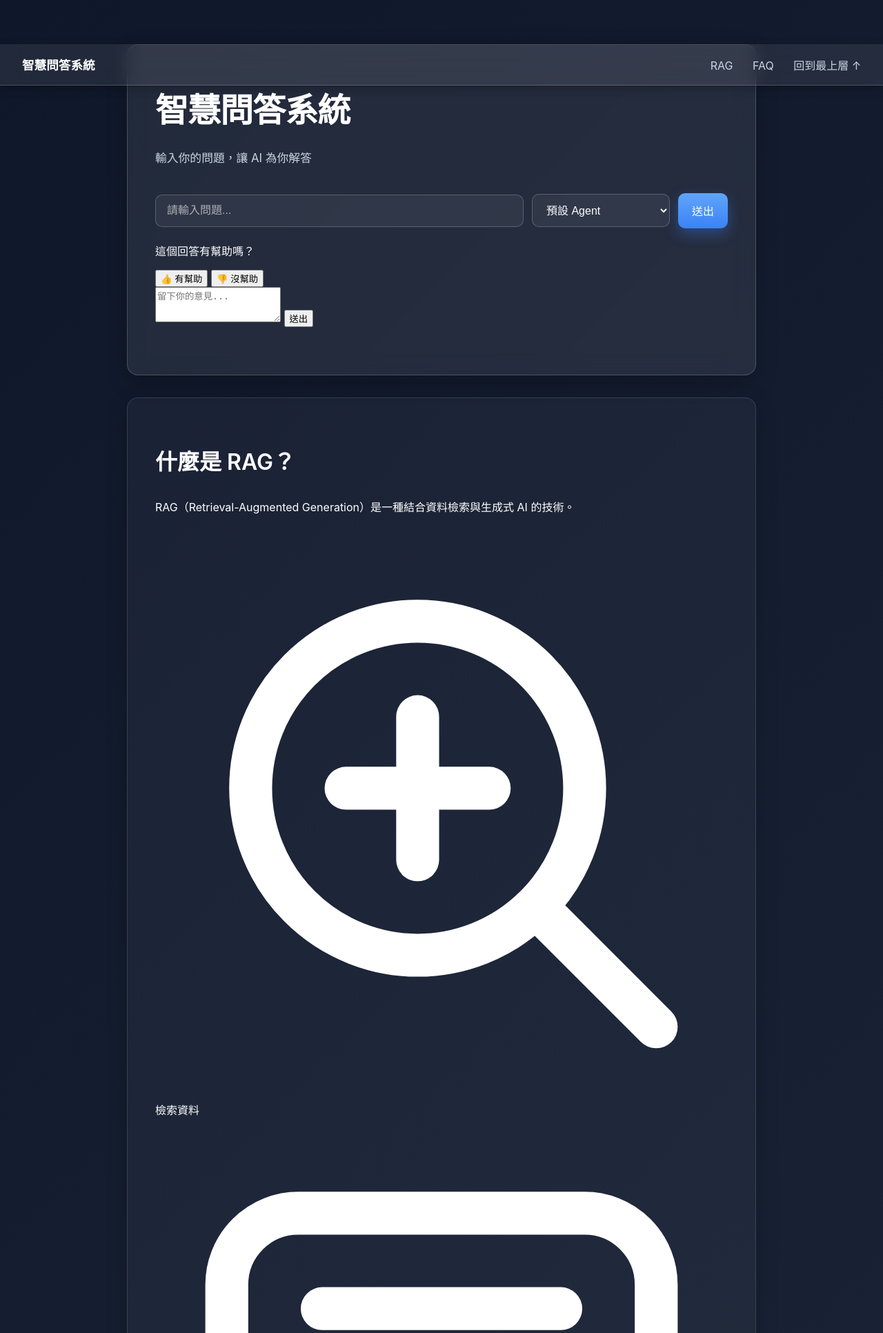
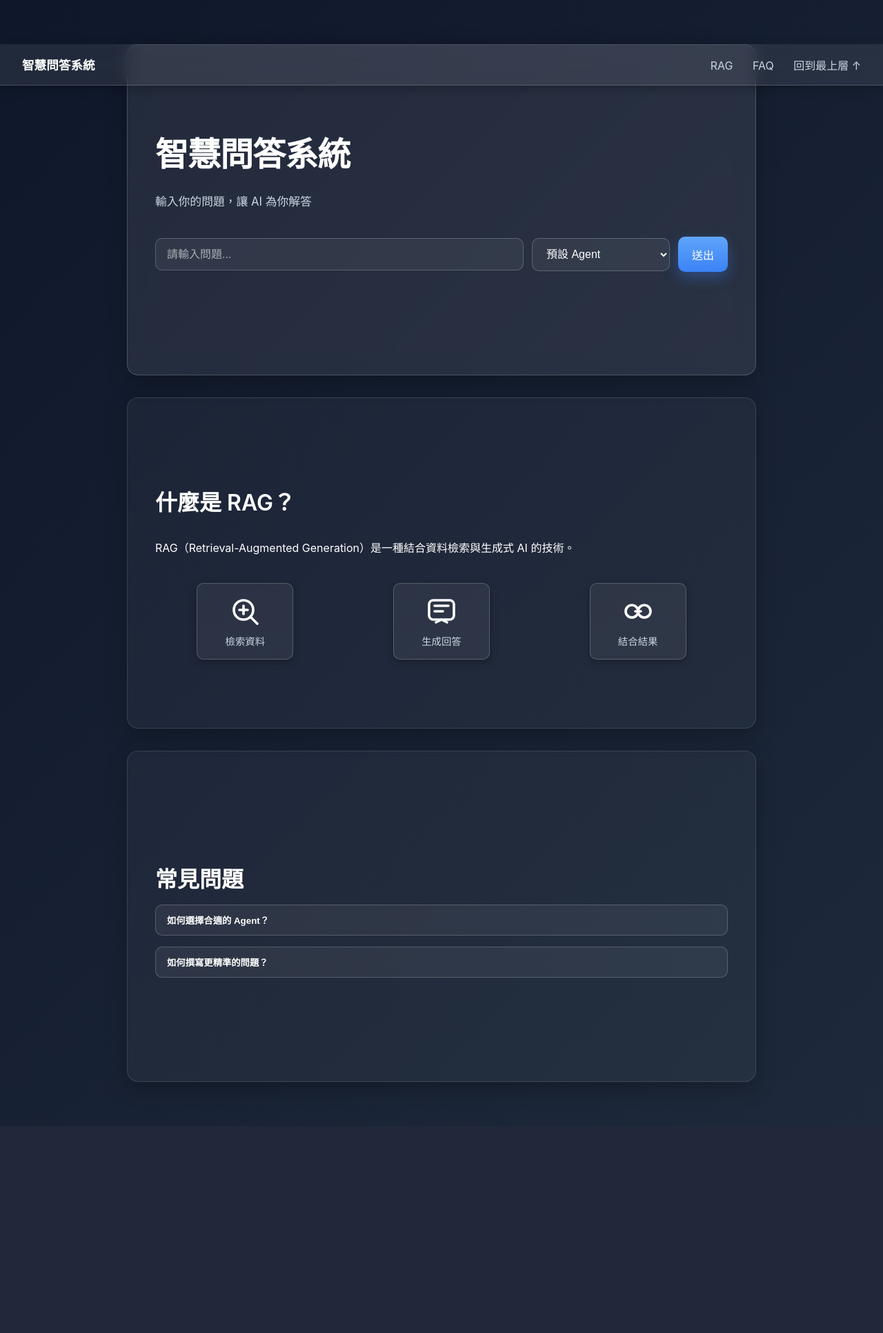
Before and after one commit to UsernameJasonHsu/RAG-Agent, a FastAPI app: page / in a window 1280 px wide. Shown: the top 1932 px of the page at 69% size. After the commit the page ends 1578 px from the top, so only its background shows below. Run offline with FastAPI, Linux system fonts and the light colour scheme; parts of the project's set-up code (start-up, migrations or seed data) failed here and were passed over.

Commit message:
Add files via upload

```diff
--- a/app/static/script.js
+++ b/app/static/script.js
@@ -1,12 +1,41 @@
 const answerBox = document.getElementById("answer-box");
+const answerCard = document.getElementById("answer-card");
+const loadingBar = document.getElementById("loading-bar");
+const feedbackBlock = document.getElementById("feedback");
+
+function typeWriterEffect(element, text, speed = 40, callback) {
+  element.textContent = "";
+  let i = 0;
+  const interval = setInterval(() => {
+    element.textContent += text.charAt(i);
+    i++;
+    if (i >= text.length) {
+      clearInterval(interval);
+      if (callback) callback(); // 完成後呼叫 callback
+    }
+  }, speed);
+}
 
 function setAnswerState(state, text) {
-  answerBox.textContent = text;
-  answerBox.classList.remove("loading", "success", "error", "show");
-  answerBox.classList.add("answer", state, "show");
+  answerBox.className = "answer " + state;
+  answerCard.classList.add("show");
+
+  if (state === "loading") {
+    answerBox.textContent = text;
+    loadingBar.classList.add("active");
+    feedbackBlock.classList.add("hidden"); // 查詢中隱藏反饋
+  } else {
+    loadingBar.classList.remove("active");
+    typeWriterEffect(answerBox, text, 40, () => {
+      setTimeout(() => {
+        feedbackBlock.classList.remove("hidden");
+        feedbackBlock.classList.add("show"); // 延遲 1 秒後淡入＋滑入
+      }, 1000);
+    });
+  }
 }
 
-// 表單送出事件
+
 document.getElementById("qa-form").addEventListener("submit", async function (e) {
   e.preventDefault();
   const question = document.getElementById("question").value;
@@ -20,12 +49,41 @@ document.getElementById("qa-form").addEventListener("submit", async function (e)
       headers: { "Content-Type": "application/json" },
       body: JSON.stringify({ question, agent_name: agentName })
     });
+
+    if (!res.ok) throw new Error("伺服器回應錯誤");
+
     const data = await res.json();
     setAnswerState("success", "💡 回答：" + data.answer);
   } catch (err) {
     setAnswerState("error", "⚠️ 發生錯誤，請稍後再試。");
+    console.error(err);
   }
 });
+
+// 反饋按鈕事件
+document.querySelectorAll(".btn-feedback").forEach(btn => {
+  btn.addEventListener("click", () => {
+    const type = btn.getAttribute("data-type");
+    console.log("使用者反饋:", type);
+    // 這裡可以改成 fetch('/feedback', {method:'POST', body: JSON.stringify({type})})
+    alert("感謝你的反饋：" + (type === "yes" ? "有幫助" : "沒幫助"));
+  });
+});
+
+// 文字反饋表單事件
+document.getElementById("feedback-form").addEventListener("submit", e => {
+  e.preventDefault();
+  const text = document.getElementById("feedback-text").value.trim();
+  if (text) {
+    console.log("使用者意見:", text);
+    // 這裡可以改成 fetch('/feedback', {method:'POST', body: JSON.stringify({text})})
+    alert("感謝你的意見，我們已收到！");
+    e.target.reset();
+  } else {
+    alert("請輸入意見再送出。");
+  }
+});
+
 
 // 鍵盤快捷：Ctrl/Cmd+K 聚焦輸入框
 document.addEventListener("keydown", (e) => {
@@ -58,3 +116,39 @@ window.addEventListener("scroll", () => {
     navbar.classList.remove("scrolled");
   }
 });
+
+// 導覽列高亮當前區塊
+const sections = document.querySelectorAll("section");
+const navLinks = document.querySelectorAll(".nav-right a");
+
+window.addEventListener("scroll", () => {
+  let current = "";
+  sections.forEach(section => {
+    const sectionTop = section.offsetTop - 70; // 導覽列高度偏移
+    if (window.scrollY >= sectionTop) {
+      current = section.getAttribute("id");
+    }
+  });
+
+  navLinks.forEach(link => {
+    link.classList.remove("active");
+    if (link.getAttribute("href").includes(current)) {
+      link.classList.add("active");
+    }
+  });
+});
+
+// FAQ 展開/收合
+const faqItems = document.querySelectorAll(".faq-item");
+
+faqItems.forEach(item => {
+  const question = item.querySelector(".faq-question");
+  question.addEventListener("click", () => {
+    // 收合其他 FAQ
+    faqItems.forEach(i => {
+      if (i !== item) i.classList.remove("active");
+    });
+    // 切換當前 FAQ
+    item.classList.toggle("active");
+  });
+});
--- a/app/static/style.css
+++ b/app/static/style.css
@@ -40,11 +40,10 @@ section {
   display: flex;
   flex-direction: column;
   justify-content: center;
+  align-items: stretch;
   padding: 2.5rem;
   text-align: left;
   scroll-snap-align: start;
-
-  align-items: stretch;
 }
 
 .card {
@@ -60,7 +59,6 @@ section {
 h1 {
   font-size: clamp(2rem, 4vw, 3rem);
   margin: 0 0 0.75rem 0;
-
   line-height: 1.1;
   letter-spacing: -0.02em;
 }
@@ -68,7 +66,6 @@ h1 {
 .subtitle {
   color: var(--text-secondary);
   font-size: 1.05rem;
-
   margin-bottom: 1.5rem;
 }
 
@@ -84,7 +81,6 @@ h2 {
   grid-template-columns: 1fr minmax(160px, 200px) auto;
   gap: 0.75rem;
   margin-top: 1rem;
-
   align-items: center;
 }
 
@@ -136,14 +132,17 @@ input:focus, select:focus {
   font-size: 1.05rem;
   max-width: 720px;
   line-height: 1.6;
-  opacity: 0;
-  transform: translateY(6px);
+  font-weight: 600;
+  text-align: left;       /* 文字靠左對齊 */
+  margin: 0;              /* 移除預設 margin */
+  padding: 0;             /* 移除多餘 padding */
+  text-shadow: 0 1px 3px rgba(0,0,0,0.7); /* 增加陰影，避免被背景吃掉 */
+  color: #ffffff !important; /* 改為白字，確保清晰 */
+  opacity: 1 !important; /* 強制顯示 */
+  transform: translateY(0) !important;
   transition: opacity 220ms ease, transform 220ms ease;
-  font-weight: 600;
-  text-shadow: 0 1px 3px rgba(0, 0, 0, 0.7); /* 增加陰影，避免被背景吃掉 */
 }
 
-/* 顯示時淡入動畫 */
 .answer.show {
   opacity: 1;
   transform: translateY(0);
@@ -151,14 +150,7 @@ input:focus, select:focus {
 
 .answer.loading { color: #facc15;   /* 黃色：思考中 */ }
 .answer.success { color: #60a5fa;   /* 藍色：回答完成 */ }
-.answer.error { color: #f87171;   /* 紅色：錯誤 */ }
-
-/* 強化回答文字可見性 */
-.answer {
-  color: #ffffff !important; /* 改為白字，確保清晰 */
-  opacity: 1 !important; /* 強制顯示 */
-  transform: translateY(0) !important;
-}
+.answer.error { color: #f87171;     /* 紅色：錯誤 */ }
 
 /* ─── Info 區塊 ───────────────────────────── */
 .info {
@@ -182,7 +174,6 @@ html, body {
   scroll-behavior: smooth;
 }
 
-/* ─── 下拉選單選項 ───────────────────────────── */
 section {
   scroll-snap-align: start;
 }
@@ -231,3 +222,214 @@ select option {
 .nav-right a:hover {
   color: #e2e8f0;
 }
+
+.nav-right a.active {
+  color: var(--accent);
+  border-bottom: 2px solid var(--accent);
+}
+
+/* ─── FAQ 手風琴 ───────────────────────────── */
+.faq-item {
+  margin-bottom: 1rem;
+}
+
+.faq-question {
+  width: 100%;
+  text-align: left;
+  padding: 0.75rem 1rem;
+  background: rgba(255,255,255,0.06);
+  border: 1px solid rgba(255,255,255,0.2);
+  border-radius: var(--radius-sm);
+  color: var(--text-primary);
+  font-weight: 600;
+  cursor: pointer;
+  transition: background 160ms ease;
+}
+
+.faq-question:hover {
+  background: rgba(255,255,255,0.12);
+}
+
+.faq-answer {
+  max-height: 0;
+  overflow: hidden;
+  padding: 0 1rem;
+  transition: max-height 300ms ease, padding 300ms ease;
+}
+
+.faq-item.active .faq-answer {
+  max-height: 200px; /* 足夠顯示文字 */
+  padding: 0.75rem 1rem;
+}
+
+/* ─── RAG 補充圖示 ───────────────────────────── */
+.rag-icons {
+  display: flex;
+  gap: 1.5rem;
+  margin-top: 1.5rem;
+  justify-content: space-around;
+  align-items: center;
+}
+
+.rag-icon {
+  display: flex;
+  flex-direction: column;
+  align-items: center;
+  background: rgba(255,255,255,0.06);
+  border: 1px solid rgba(255,255,255,0.2);
+  border-radius: var(--radius-sm);
+  padding: 1rem;
+  width: 140px;
+  box-shadow: 0 4px 12px rgba(0,0,0,0.25);
+  transition: transform 160ms ease, background 160ms ease;
+  color: var(--text-primary);
+}
+
+.rag-icon:hover {
+  transform: translateY(-4px);
+  background: rgba(255,255,255,0.12);
+}
+
+.icon {
+  width: 48px;
+  height: 48px;
+}
+
+.rag-icon span {
+  margin-top: 0.5rem;
+  font-size: 0.9rem;
+  color: var(--text-secondary);
+}
+
+/* ─── Loading Bar ───────────────────────────── */
+.loading-bar {
+  position: relative;
+  width: 100%;
+  max-width: 720px;
+  height: 4px;
+  margin-top: 0.75rem;
+  background: rgba(255,255,255,0.15);
+  border-radius: 2px;
+  overflow: hidden;
+  opacity: 0;
+  transition: opacity 200ms ease;
+}
+
+.loading-bar.active {
+  opacity: 1;
+}
+
+.loading-bar::before {
+  content: "";
+  position: absolute;
+  left: -40%;
+  width: 40%;
+  height: 100%;
+  background: linear-gradient(90deg, var(--accent), var(--accent-strong));
+  animation: loading-slide 1.2s infinite;
+}
+
+@keyframes loading-slide {
+  0% { left: -40%; }
+  50% { left: 100%; }
+  100% { left: 100%; }
+}
+
+/* ─── 回答區塊卡片化 ───────────────────────────── */
+.answer-card {
+  display: none; /* 預設隱藏 */
+  margin: 0.75rem 0;       /* 上下空白縮小 */
+  padding: 1rem 1.25rem;   /* 內部文字距離保持適中 */
+  background: var(--card-bg);
+  border: 1px solid var(--card-border);
+  border-radius: var(--radius);
+  backdrop-filter: blur(var(--blur));
+  -webkit-backdrop-filter: blur(var(--blur));
+  box-shadow: var(--shadow-1);
+  opacity: 0;
+  transform: translateY(10px);
+  transition: opacity 300ms ease, transform 300ms ease;
+}
+
+.answer-card.show {
+  display: block;
+  opacity: 1;
+  transform: translateY(0);
+}
+
+.answer-card:hover {
+  transform: translateY(-2px);
+  box-shadow: 0 12px 24px rgba(0,0,0,0.35);
+}
+
+/* ─── 反饋區塊 ───────────────────────────── */
+.feedback.hidden {
+  display: none;
+}
+
+.feedback {
+  margin-top: 1rem;
+  padding: 1rem;
+  border-top: 1px solid rgba(255,255,255,0.15);
+  color: var(--text-secondary);
+  opacity: 0;
+  transform: translateY(15px); /* 初始往下偏移 */
+  transition: opacity 500ms ease, transform 500ms ease;
+}
+
+.feedback.show {
+  display: block;
+  opacity: 1;
+  transform: translateY(0); /* 淡入＋滑入 */
+}
+
+.feedback p {
+  margin-bottom: 0.5rem;
+  font-weight: 600;
+}
+
+.feedback-buttons {
+  display: flex;
+  gap: 0.75rem;
+  margin-bottom: 0.75rem;
+}
+
+.btn-feedback {
+  padding: 0.5rem 1rem;
+  border: 1px solid var(--card-border);
+  border-radius: var(--radius-sm);
+  background: var(--card-bg);
+  color: var(--text-primary);
+  cursor: pointer;
+  transition: background 200ms ease, color 200ms ease;
+}
+
+.btn-feedback:hover {
+  background: var(--accent);
+  color: #fff;
+}
+
+#feedback-form textarea {
+  width: 100%;
+  border-radius: var(--radius-sm);
+  border: 1px solid var(--card-border);
+  padding: 0.5rem;
+  resize: vertical;
+  background: rgba(255,255,255,0.06);
+  color: var(--text-primary);
+}
+
+#feedback-form button {
+  margin-top: 0.5rem;
+  padding: 0.5rem 1rem;
+  border-radius: var(--radius-sm);
+  border: none;
+  background: var(--accent);
+  color: #fff;
+  cursor: pointer;
+  transition: background 200ms ease;
+}
+
+#feedback-form button:hover {
+  background: var(--accent-strong);
+}
```
